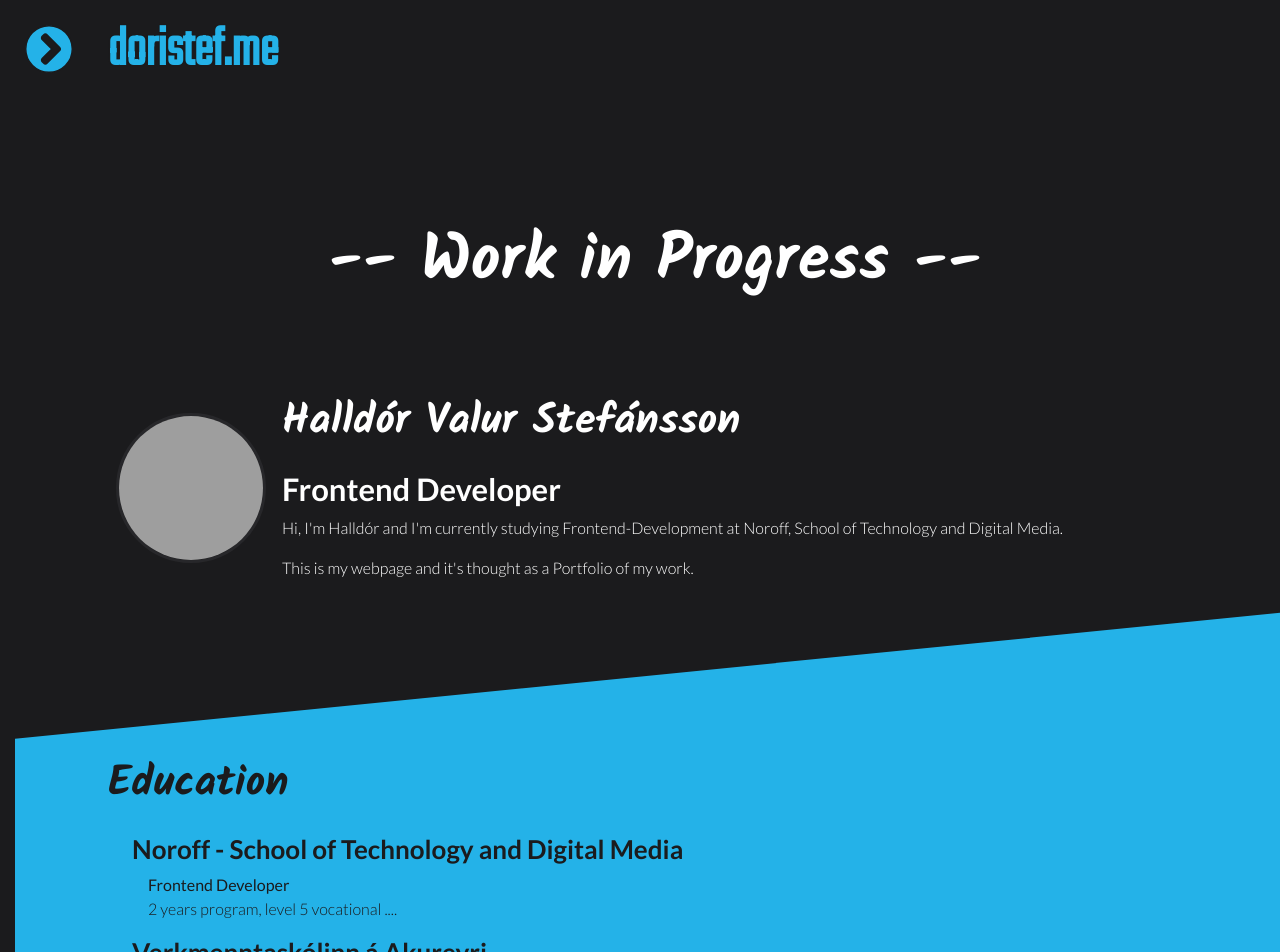
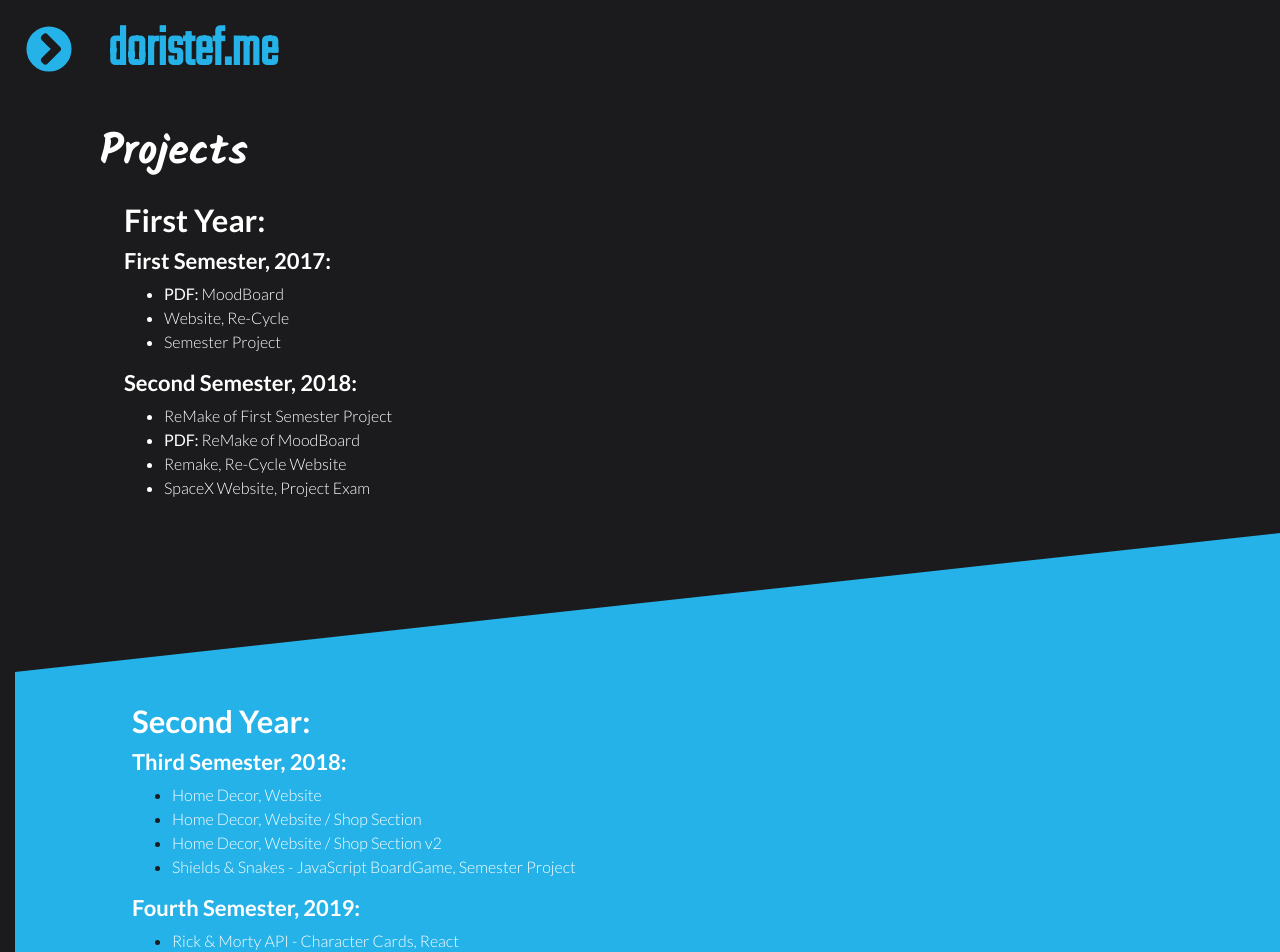
Before and after one commit to doristef/doristef.me, a Vue app: page /Projects in a window 1280 px wide. Shown: the top 952 px of the page. Built offline with nearby package versions, Linux system fonts and the light colour scheme; grey boxes are pictures that could not be loaded.

Commit message:
Added Vue Router and Projects page

```diff
--- a/package.json
+++ b/package.json
@@ -21,7 +21,7 @@
     "jquery": "^3.4.0",
     "popper.js": "^1.15.0",
     "vue": "^2.6.10",
-    "vue-router": "^3.0.4"
+    "vue-router": "^3.0.6"
   },
   "devDependencies": {
     "@vue/cli-plugin-babel": "^3.6.0",
--- a/src/App.vue
+++ b/src/App.vue
@@ -1,24 +1,53 @@
 <template>
   <b-container fluid id="app">
     <Navigation :menu='menu' :menuSocial='menuSocial' />
-    <Home :menuSocial='menuSocial' :aboutMe='aboutMe' />
+    <router-view :menu='menu' :menuSocial='menuSocial' :aboutMe='aboutMe'></router-view>
   </b-container>
 </template>
 
 <script>
+/* Import Vue Router and Components */
+import VueRouter from 'vue-router';
 import Navigation from './components/Navigation.vue';
 import Home from './components/Home.vue';
+import Projects from './components/Projects.vue';
 
+/* Router Config */
+const router = new VueRouter({
+  mode: 'history',
+  base: __dirname,
+  routes: [
+    {
+      path: '/',
+      name: 'Home',
+      component: Home,
+    },
+    {
+      path: '/Projects',
+      name: 'Projects',
+      component: Projects,
+      template: "<Projects />"
+    }
+  ]
+})
+
+/* APP - data */
 export default {
-  name: 'app',
+  name: 'App',
+  router,
   components: {
-    Navigation,
-    Home
+    Navigation
   },
+
   data() {
     return {
       /* Items for navigation menu */
-        menu: ['Home', 'Projects', 'About me', 'Social'],
+        menu: {
+          home : ['doristef.me', '/'],
+          projects :  ['Projects', '/projects'],
+          school :  ['School', '/school'],
+          aboutme : ['More of me', '/me']
+        },
       /* Items for social links */
         menuSocial: {
           codepen : ['Codepen', 'https://codepen.io/doristef87/'],
--- a/src/components/Navigation.vue
+++ b/src/components/Navigation.vue
@@ -1,23 +1,23 @@
 <template>
 <div class="[ navigation-container ]">
     <div role="navigation" :class="['[ slidebar ][ d-flex flex-column ]', { isOpen, '' : isOpen }, { '' : !isOpen }]">
-
+<!-- Navigation - Menu -->
             <b-nav vertical class="[ flex-column ][ w-100 mb-5 mb-lg-0 ]">
-                <b-nav-item v-for="(item, key) in this.menu" :key="key">
-                    <b-nav-text class="[ text-navigation ]">{{item}}</b-nav-text>
+                <b-nav-item v-for="(item, key) in this.menu" :key="key" :to='item[1]'>
+                    <b-nav-text class="[ text-navigation ]"  @click="toggle">{{item[0]}}</b-nav-text>
                 </b-nav-item>
             </b-nav>
 
             <b-nav class="[ w-100 ][ mt-5 mt-lg-auto pb-lg-4 ][ text-center ]">
 
-                <!-- Social Links -->
+<!-- Navigation - Social Links -->
                 <b-nav-item v-for="(item, key) in this.menuSocial" :key="key" :href='item[1]' >
                     <font-awesome-icon :icon="{ prefix: 'fab', iconName: String(deCamelCase(key)) }" size="2x" class="[ text-navigation-icon ]" />
                 </b-nav-item>
 
             </b-nav>
     </div>
-
+<!-- Navigation - Arrow Button -->
     <div :class="['[ animated fadeIn ]']">
          <font-awesome-icon :icon="slidebarIcon"
                             size="3x"
@@ -35,10 +35,12 @@
 </template>
 
 <script>
+/* Imports */
 import { FontAwesomeIcon } from "@fortawesome/vue-fontawesome";
 
+/* SidebarNav */
 export default {
-    name: "sidebar-nav",
+    name: "sidebarNav",
     props: ['menu', 'menuSocial'],
     components: { FontAwesomeIcon },
     data: () => ({
--- /dev/null
+++ b/src/components/Projects.vue
@@ -0,0 +1,76 @@
+<template>
+  <div>
+  <b-container class="[ pt-5 ][ animated fadeIn fast ][ container-dark container-dark-top ]">
+    <b-row>
+
+      <b-container>
+<!-- Projects -->
+          <div class="[ text-center text-lg-left ]">
+            <h1>Projects</h1>
+          </div>
+<!-- Projects - Noroff year 1 -->
+          <div class="[ ml-4 mr-2 mt-4 ]">
+            <h2>First Year: </h2>
+                <h4>First Semester, 2017: </h4>
+                <ul>
+                    <li><a href="http://doristef.me/semester2/Portfolio1/RedPepperPizza/RedPepperPizza_OLD.pdf" alt="First Semester MoodBoard, 2017"><b>PDF:</b> MoodBoard</a></li>
+                    <li><a href="http://doristef.me/semester2/Portfolio1/recycle/OLD/" alt="First Semester, Re-Cycle Website, 2017">Website, Re-Cycle</a></li>
+                    <li><a href="http://doristef.me/semester1/SemesterProject2017/" alt="First Semester Project, 2017">Semester Project</a></li>
+                </ul>
+
+                <h4>Second Semester, 2018: </h4>
+                <ul>
+                    <li><a href="http://doristef.me/semester2/Portfolio1/csm/" alt="ReMake of First Semester Project, Semester 2, 2018">ReMake of First Semester Project</a></li>
+                    <li><a href="http://doristef.me/semester2/Portfolio1/RedPepperPizza/RedPepperPizza_NEW.pdf" alt="ReMake of MoodBoard, Semester 2, 2018"><b>PDF:</b> ReMake of MoodBoard</a></li>
+                    <li><a href="http://doristef.me/semester2/Portfolio1/recycle/" alt="Remake, Re-Cycle Website, Semester 2, 2018">Remake, Re-Cycle Website</a></li>
+                    <li><a href="http://doristef.me/spacex/" alt="Second Semester, Project Ecxam, Semester 2, 2018">SpaceX Website, Project Exam</a></li>
+                </ul>
+          </div>
+
+      </b-container>
+    </b-row>
+  </b-container>
+  <b-container class="[ pt-5 ][ animated fadeIn faster delay-1s ][ container-color ]">
+    <b-row class="[ container-color-content ][ ml-3 ]">
+      <b-container>
+
+<!-- Projects - Noroff year 2 -->
+          <div class="[ ml-4 mr-2 mt-4 ]">
+            <h2>Second Year: </h2>
+                <h4>Third Semester, 2018: </h4>
+                <ul>
+                    <li><a href="http://doristef.me/HomeDecor/" alt="Home Decor, Website, Semester 3, 2018">Home Decor, Website </a></li>
+                    <li><a href="http://doristef.me/HomeDecor2/shop.html" alt="Home Decor 2, Website / Shop Section, Semester 3, 2018">Home Decor, Website / Shop Section </a></li>
+                    <li><a href="http://doristef.me/HomeDecor3/shop.html" alt="Home Decor 3, Website / Shop Section, Semester 3, 2018">Home Decor, Website / Shop Section v2</a></li>
+                    <li><a href="http://doristef.me/Semester_Project2" alt="Shields & Snakes - BoardGame, Semester Project, Semester 3, 2018">Shields & Snakes - JavaScript BoardGame, Semester Project</a></li>
+                </ul>
+
+                <h4>Fourth Semester, 2019: </h4>
+                <ul>
+                    <li><a href="http://doristef.me/semester4/noroff-reactapp/#/" alt="Using Rick&Morty API, Semester 4, 2019">Rick & Morty API - Character Cards, React </a></li>
+                    <li><a href="http://doristef.me/semester4/noroff-vueapp/" alt="Using RecipePuppy API, Semester 4, 2019">RecipePuppy API, Vue </a></li>
+                    <li><a href="http://doristef.me/semester4/noroff-angularapp/" alt="Dashboard w/ multiple APIs, Semester 4, 2019">Dashboard - Multiple APIs, Angular --> Username: halldor, Password: doristef </a></li>
+                </ul>
+          </div>
+
+      </b-container>
+    </b-row>
+  </b-container>
+
+  </div>
+</template>
+
+<script>
+
+export default {
+  name: 'Projects',
+  props: {},
+  components: {},
+  methods: {},
+  data() {
+      return {
+
+      }
+  }
+}
+</script>
--- /dev/null
+++ b/vue.config.js
@@ -0,0 +1,3 @@
+module.exports = {
+    runtimeCompiler: true
+  }
```
Also changed, not shown: src/components/Home.vue (+6 -1 lines), src/main.js (+13 -5 lines), babel.config.js (line endings or trailing spaces), 1 other file (tests, documents, lock files or other folders).
